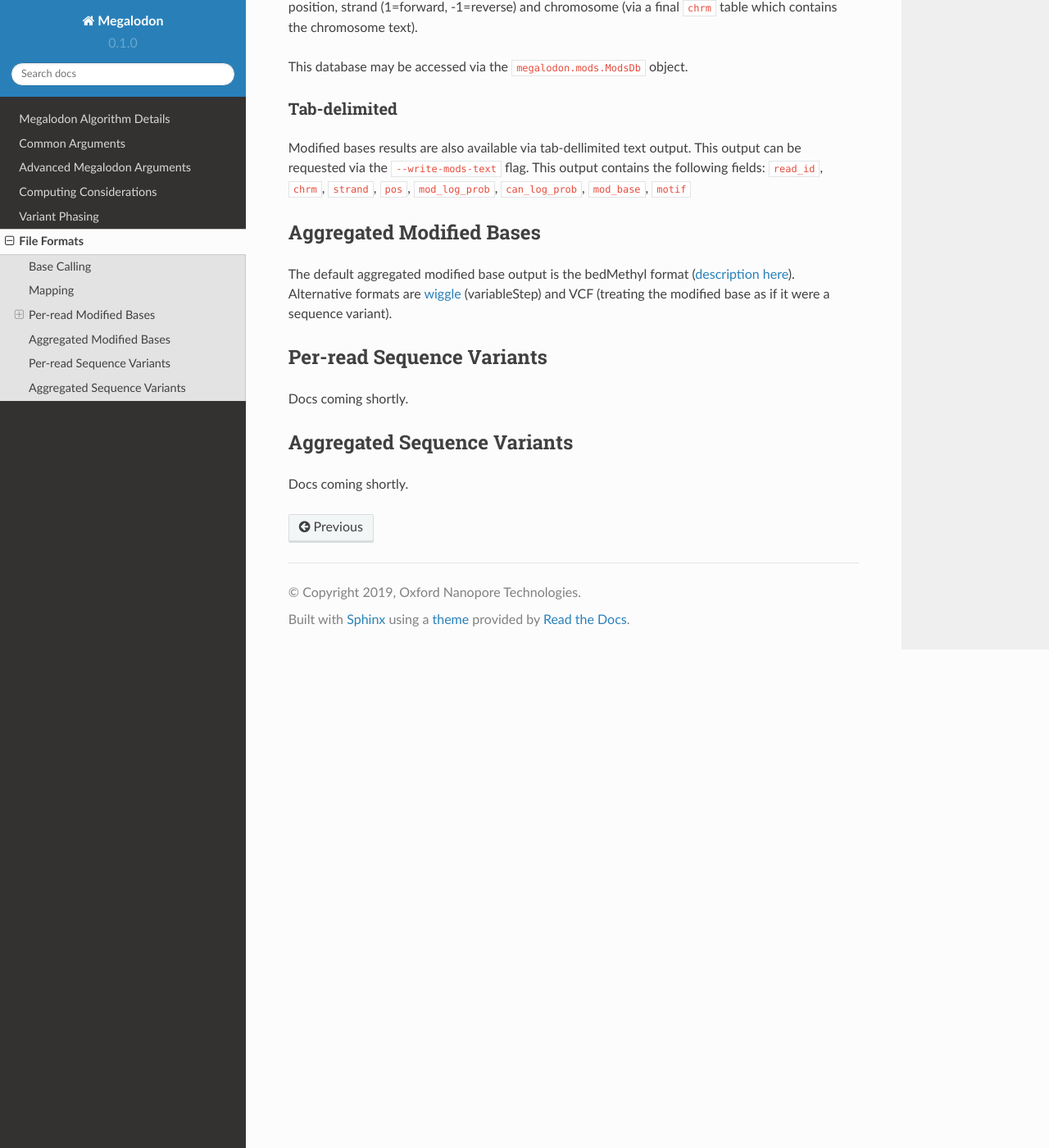
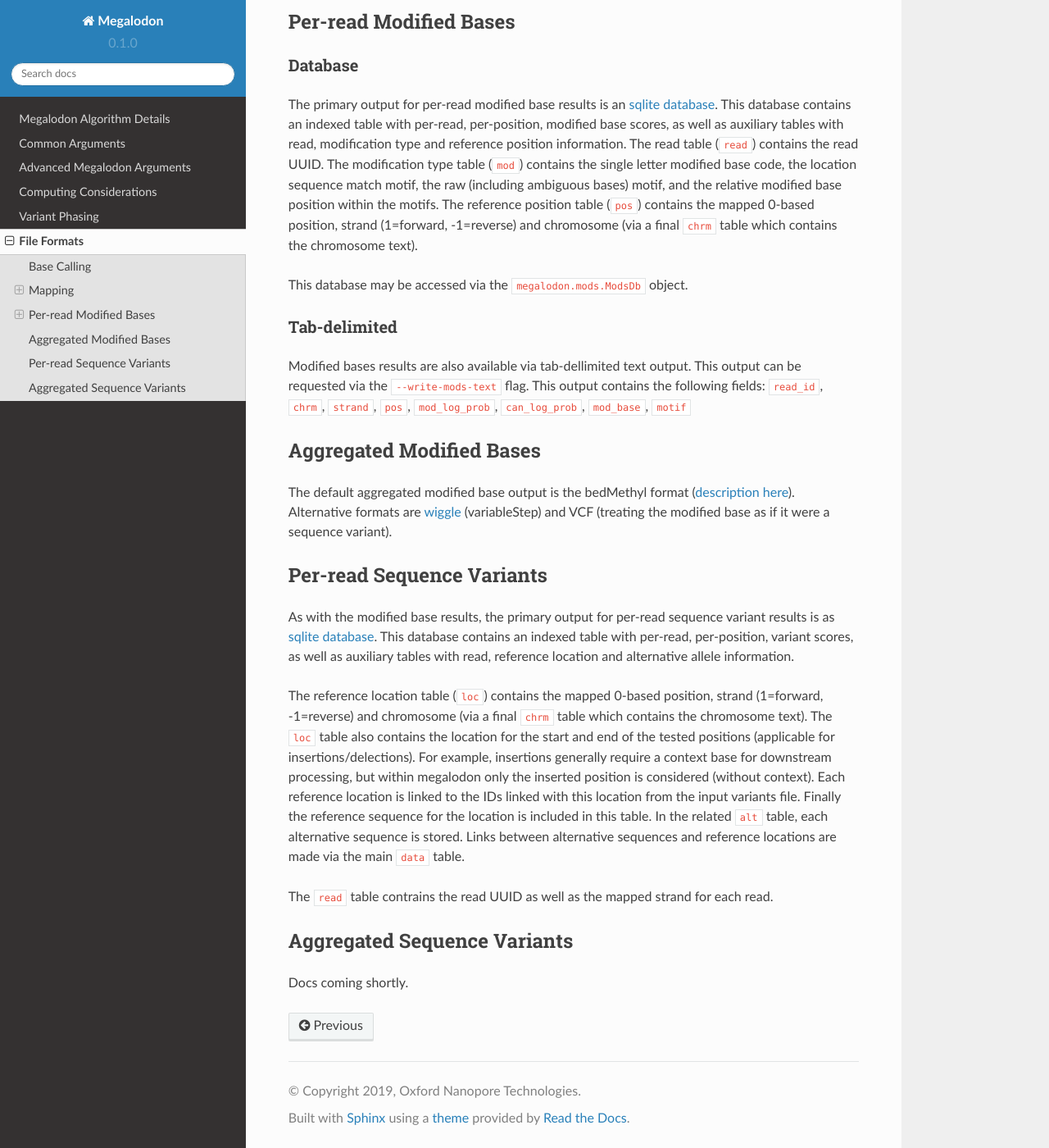
Before and after one commit to nanoporetech/megalodon, a Sphinx documentation site: the page built from docs/file_formats.rst, in a window 1280 px wide and 1400 px high, scrolled down 991 px. Shown: the whole window at 82% size. Built offline with Sphinx 7.4.7 and the Read the Docs theme 2.0.0, drawn with Linux system fonts in a browser that asks for light colours; some of the changed text lies outside the part shown.

Commit message:
Added some output file updates.

```diff
--- a/docs/file_formats.rst
+++ b/docs/file_formats.rst
@@ -26,6 +26,17 @@
 
 Mapped reads can be output in SAM, BAM or CRAM formats.
 Basecalls will be output into the ``mappings.sam``, ``mappings.bam``, or ``mappings.cram`` file within the ``--output-directory``.
+
+~~~~~~~~~~~~~~~~
+Whatshap Mapping
+~~~~~~~~~~~~~~~~
+
+In addition to standard mapping files, megalodon includes a special mapping-style output with specific relevence to the variant calling pipeline.
+This format can be output as a SAM, BAM or CRAM file as with standard mapping format.
+The mapped reads in this output represent only the information about proposed variants contained within each read.
+Each read is first replaced with the reference bases, with only positions with proposed variants replaced with variants calls.
+The score for each call is encoded in the base quality scores for each read.
+This output is useful for 1) producing more accuracte variant phasing and read haplotagging via whatshap and 2) visualizing per-read variant calls in a genome browser.
 
 -----------------------
 Per-read Modified Bases
@@ -62,7 +73,18 @@
 Per-read Sequence Variants
 --------------------------
 
-Docs coming shortly.
+As with the modified base results, the primary output for per-read sequence variant results is as `sqlite database <https://www.sqlite.org/index.html>`_.
+This database contains an indexed table with per-read, per-position, variant scores, as well as auxiliary tables with read, reference location and alternative allele information.
+
+The reference location table (``loc``) contains the mapped 0-based position, strand (1=forward, -1=reverse) and chromosome (via a final ``chrm`` table which contains the chromosome text).
+The ``loc`` table also contains the location for the start and end of the tested positions (applicable for insertions/delections).
+For example, insertions generally require a context base for downstream processing, but within megalodon only the inserted position is considered (without context).
+Each reference location is linked to the IDs linked with this location from the input variants file.
+Finally the reference sequence for the location is included in this table.
+In the related ``alt`` table, each alternative sequence is stored.
+Links between alternative sequences and reference locations are made via the main ``data`` table.
+
+The ``read`` table contrains the read UUID as well as the mapped strand for each read.
 
 ----------------------------
 Aggregated Sequence Variants
```
